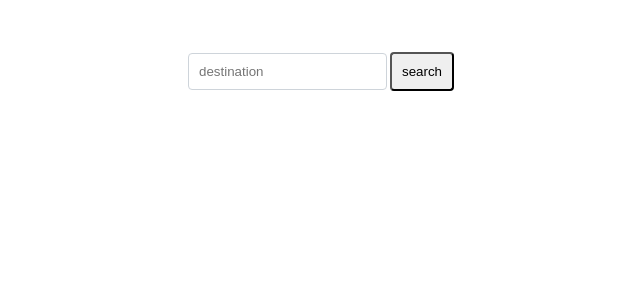
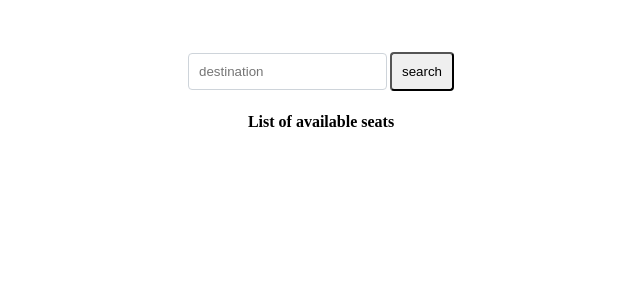
Before and after one commit to gcrk/airlines-client, a React (Create React App) app: page / in a window 1280 px wide. Shown: the top 300 px of the page, without its empty margins (319-959 px from the left). Built offline with nearby package versions, Linux system fonts and the light colour scheme.

Commit message:
Seat component added

```diff
--- a/src/components/Airline.js
+++ b/src/components/Airline.js
@@ -1,9 +1,13 @@
 import React , {Component}from 'react';
 import FlightSearch from './FlightSearch'
+import Seat from './Seat'
 class Airline extends Component {
   render(){
     return(
-  <FlightSearch />
+      <div>
+       <FlightSearch />
+       <Seat />
+      </div>
     )
   }
 
--- /dev/null
+++ b/src/components/Seat.js
@@ -0,0 +1,11 @@
+import React , {Component}from 'react';
+class Seat extends Component {
+  render(){
+    return(
+     <h4>List of available seats</h4>
+    )
+  }
+
+}
+
+export default Seat;
```
